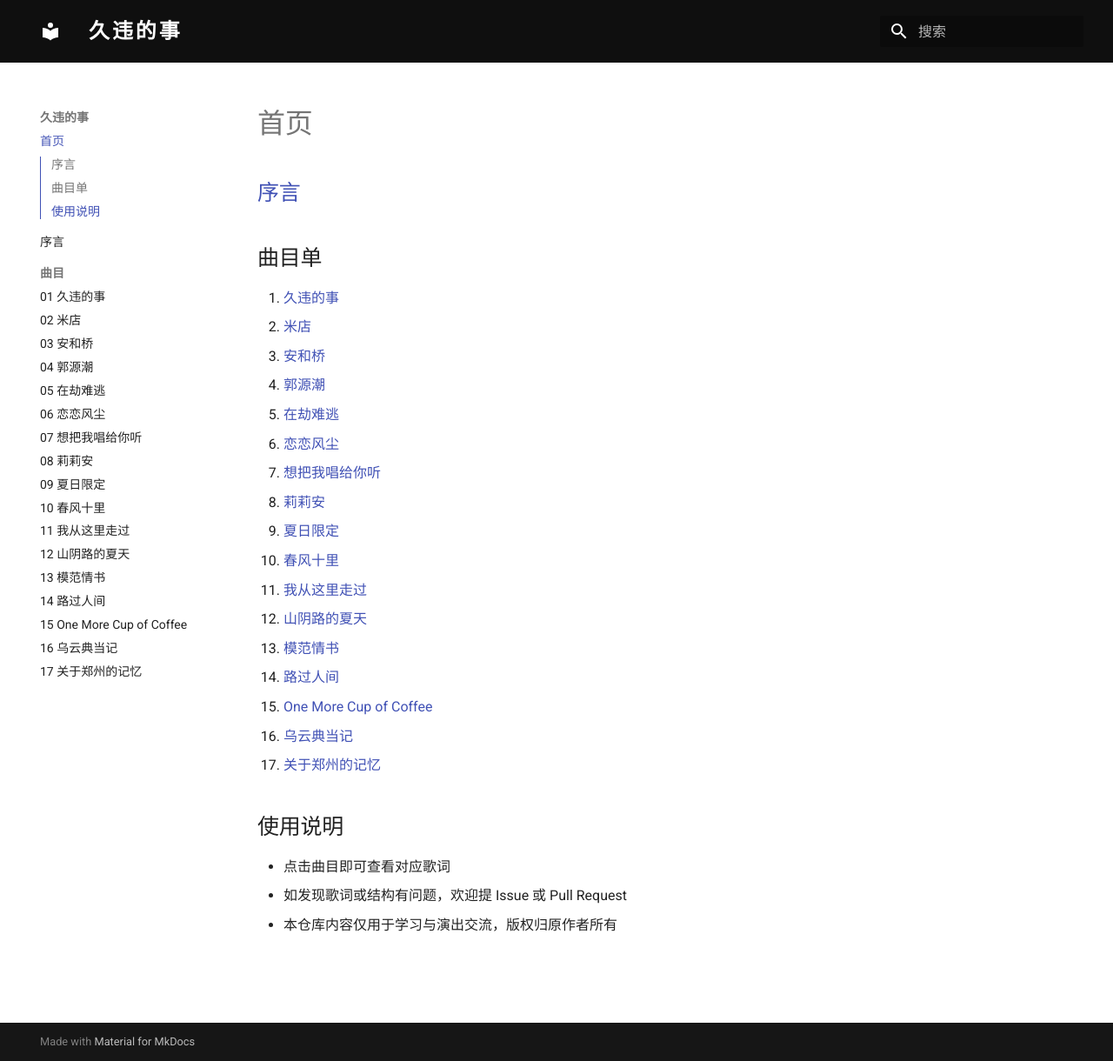
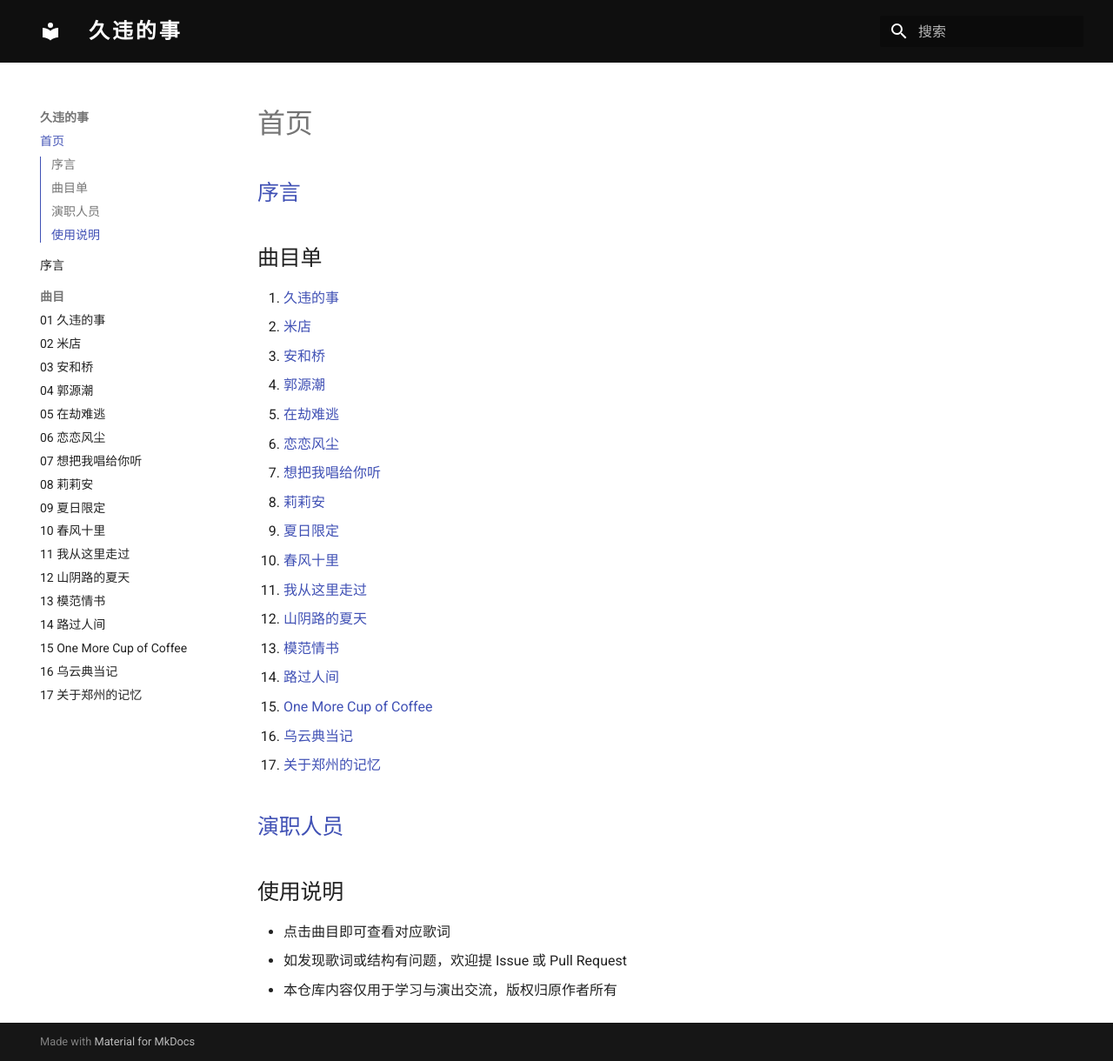
Before and after one commit to stubbornleaf/jiuweideshi-songbook, an MkDocs documentation site: the page built from docs/index.md, in a window 1280 px wide and 1220 px high. Shown: the whole window at 87% size. Built offline with MkDocs 1.6.1 and Material for MkDocs 9.7.7, drawn with Linux system fonts in a browser that asks for light colours.

Commit message:
Update index.md

```diff
--- a/docs/index.md
+++ b/docs/index.md
@@ -20,6 +20,8 @@
 16. [乌云典当记](songs/乌云典当记.md)
 17. [关于郑州的记忆](songs/关于郑州的记忆.md)
 
+## [演职人员](credits.md)
+
 ## 使用说明
 
 - 点击曲目即可查看对应歌词
```
